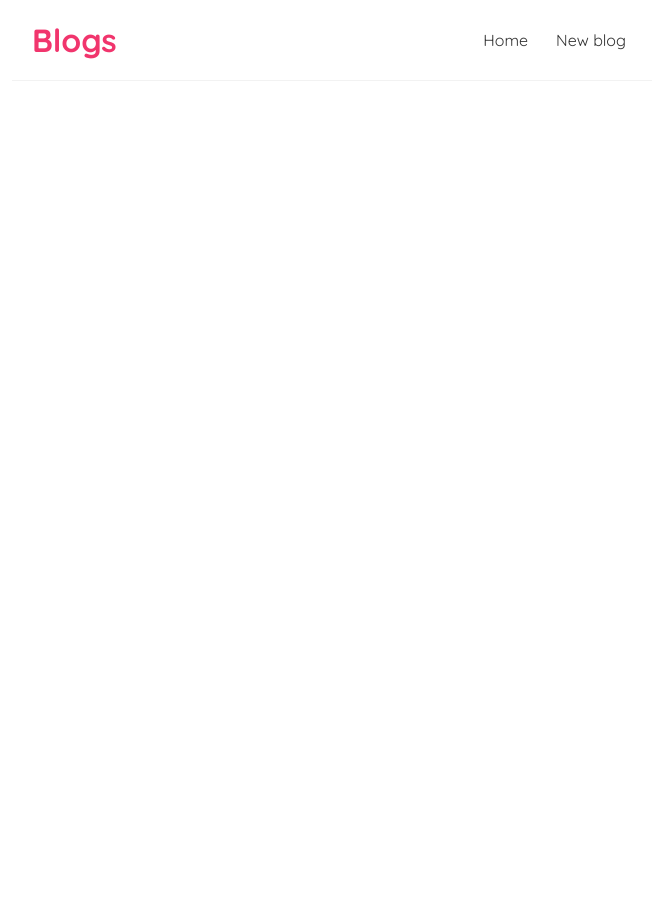
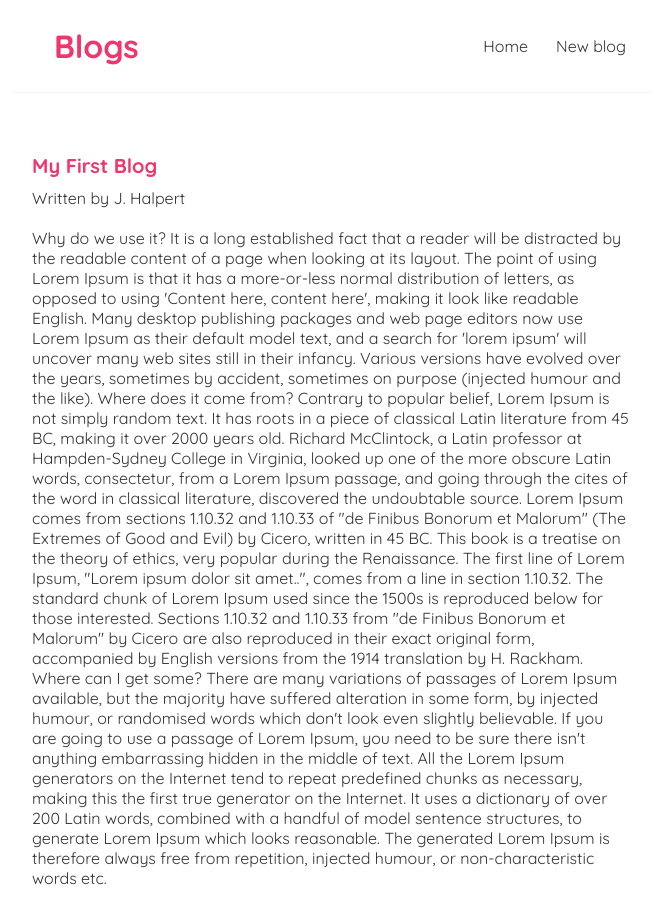
Before and after one commit to vasisht54/Blogs-app, a React (Create React App) app: page /blogs/1 in a window 1280 px wide. Shown: the top 924 px of the page, without its empty margins (308-967 px from the left). Before the commit the page ends 800 px from the top, so only its background shows below. Built offline with nearby package versions, Linux system fonts and the light colour scheme; data requests are answered from the project's data file.

Commit message:
Implemented blog details page

```diff
--- a/src/App.js
+++ b/src/App.js
@@ -2,6 +2,7 @@
 import Home from "./Home";
 import { BrowserRouter as Router, Route, Switch } from "react-router-dom";
 import Create from "./Create";
+import BlogDetails from "./BlogDetails";
 
 function App() {
   return (
@@ -16,6 +17,9 @@
             <Route path="/create">
               <Create />
             </Route>
+            <Route path="/blogs/:id">
+              <BlogDetails />
+            </Route>
           </Switch>
         </div>
       </div>
--- /dev/null
+++ b/src/BlogDetails.js
@@ -0,0 +1,27 @@
+import { useParams } from "react-router";
+import useFetch from "./useFetch";
+import { FontAwesomeIcon } from "@fortawesome/react-fontawesome";
+import { faSpinner } from "@fortawesome/free-solid-svg-icons";
+
+const BlogDetails = () => {
+  const { id } = useParams();
+  const { data: blog, isLoading, error } = useFetch(
+    "http://localhost:8000/blogs/" + id
+  );
+
+  return (
+    <div className="blog-details">
+      {isLoading && <FontAwesomeIcon icon={faSpinner} spin />}
+      {error && <div>{error}</div>}
+      {blog && (
+        <article>
+          <h2>{blog.title}</h2>
+          <p>Written by {blog.author}</p>
+          <div>{blog.body}</div>
+        </article>
+      )}
+    </div>
+  );
+};
+
+export default BlogDetails;
--- a/src/BlogList.js
+++ b/src/BlogList.js
@@ -1,13 +1,16 @@
 import { FontAwesomeIcon } from "@fortawesome/react-fontawesome";
 import { faTrashAlt } from "@fortawesome/fontawesome-free-regular";
+import { Link } from "react-router-dom";
 
 const BlogList = ({ blogs }) => {
   return (
     <div className="blog-list">
       {blogs.map((blog) => (
         <div className="blog-preview" key={blog.id}>
-          <h2>{blog.title}</h2>
-          <p>Written by {blog.author}</p>
+          <Link to={`/blogs/${blog.id}`}>
+            <h2>{blog.title}</h2>
+            <p>By {blog.author}</p>
+          </Link>
           <FontAwesomeIcon icon={faTrashAlt} />
         </div>
       ))}
--- a/src/Navbar.js
+++ b/src/Navbar.js
@@ -3,7 +3,10 @@
 const Navbar = () => {
   return (
     <div className="navbar">
-      <h1>Blogs</h1>
+      <Link to="/">
+        <h1>Blogs</h1>
+      </Link>
+
       <div className="links">
         <Link to="/">Home</Link>
         <Link to="/create">New blog</Link>
--- a/src/index.css
+++ b/src/index.css
@@ -48,3 +48,26 @@
   color: #f1356d;
   margin-bottom: 8px;
 }
+.blog-preview a {
+  text-decoration: none;
+}
+
+/* blog details page */
+.blog-details h2 {
+  font-size: 20px;
+  color: #f1356d;
+  margin-bottom: 10px;
+}
+
+.blog-details div {
+  margin: 20px 0;
+}
+
+.blog-details button {
+  background: #f1356d;
+  color: #fff;
+  border: 0;
+  padding: 8px;
+  border-radius: 8px;
+  cursor: pointer;
+}
--- a/src/useFetch.js
+++ b/src/useFetch.js
@@ -29,7 +29,7 @@
             setError(err.message);
           }
         });
-    }, 800);
+    }, 250);
 
     return () => abortCont.abort();
   }, [url]);
```
